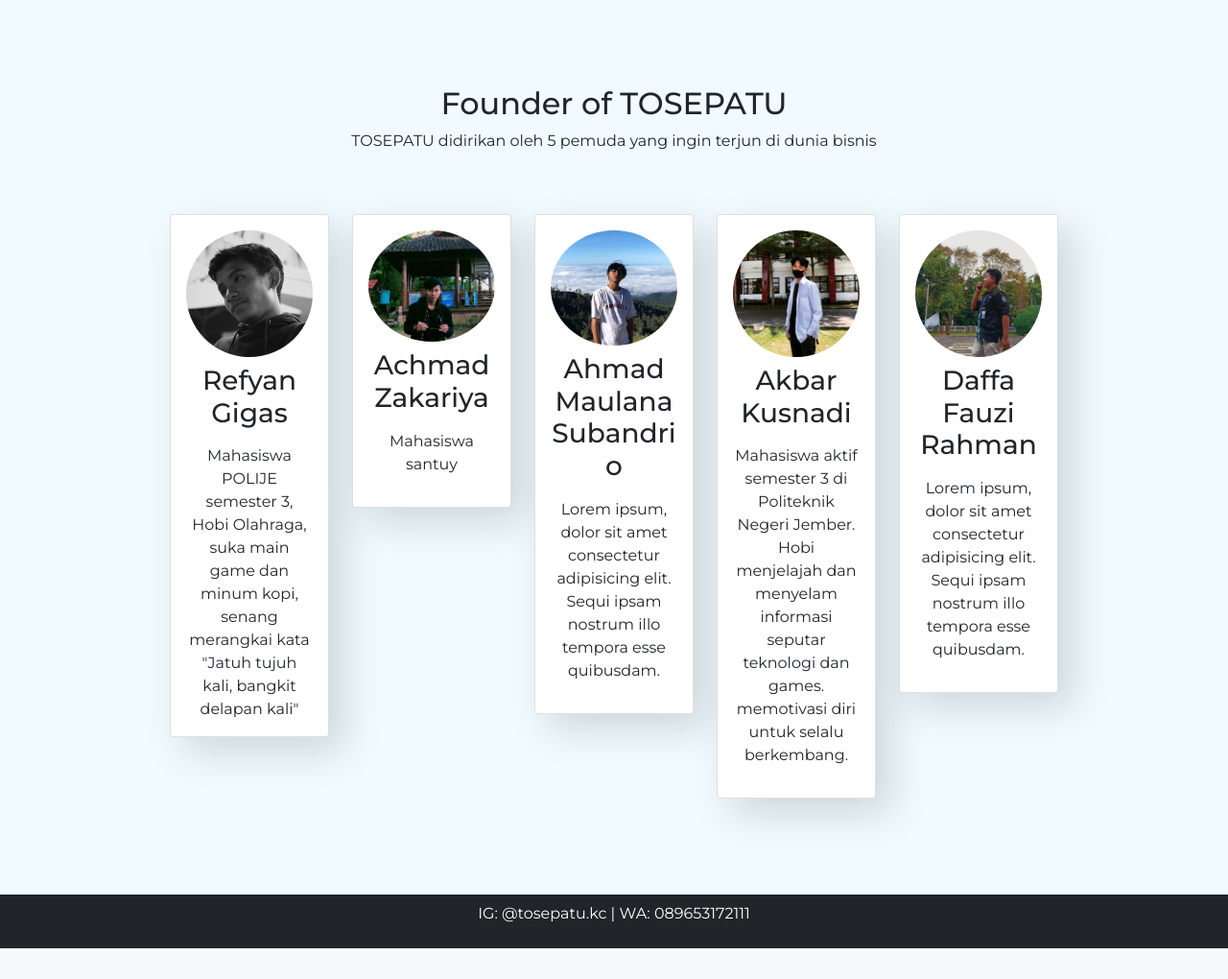
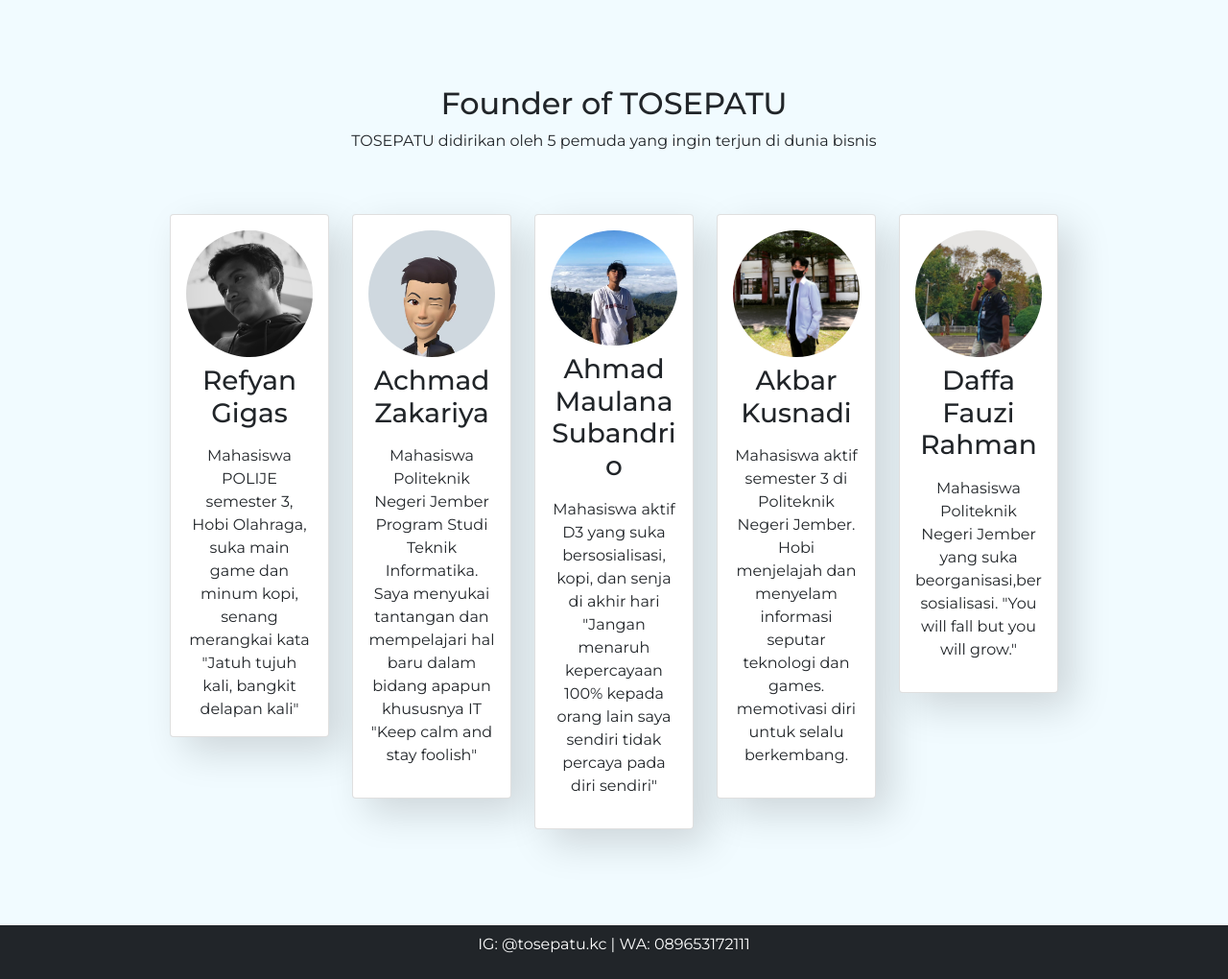
Before and after one commit to refyangigas/tosepatu, a PHP site: page / in a window 1280 px wide. Shown: the part 3564-4584 px from the top of the page at 96% size. Before the commit the page ends 4552 px from the top, so only its background shows below. Run offline with PHP 8.4, Linux system fonts and the light colour scheme; some libraries are stand-ins or nearby versions.

Commit message:
update index.php

```diff
--- a/index.php
+++ b/index.php
@@ -248,9 +248,9 @@
                 <div class="col-5 col-md-2 col-lg-2">
                     <div class="card text-center">
                         <div class="card-body">
-                          <img src="img/arya.png" alt="" class="w-60 img-fluid rounded-circle">
+                          <img src="img/arya.jpeg" alt="" class="w-60 img-fluid rounded-circle">
                         <h3 class="card-title py-2">Achmad Zakariya</h3>
-                        <p class="card-text">Mahasiswa santuy </p>
+                        <p class="card-text">Mahasiswa Politeknik Negeri Jember Program Studi Teknik Informatika. Saya menyukai tantangan dan mempelajari hal baru dalam bidang apapun khususnya IT "Keep calm and stay foolish"</p>
                         <p class="socials">
                         </p>
                         </div>
@@ -261,7 +261,7 @@
                         <div class="card-body">
                           <img src="img/bangla.jpg" alt="" class="w-60 img-fluid rounded-circle">
                         <h3 class="card-title py-2">Ahmad Maulana Subandrio</h3>
-                        <p class="card-text">Lorem ipsum, dolor sit amet consectetur adipisicing elit. Sequi ipsam nostrum illo tempora esse quibusdam.</p>
+                        <p class="card-text">Mahasiswa aktif D3 yang suka bersosialisasi, kopi, dan senja di akhir hari "Jangan menaruh kepercayaan 100% kepada orang lain saya sendiri tidak percaya pada diri sendiri" </p>
                         <p class="socials">
                         </p>
                         </div>
@@ -285,7 +285,7 @@
                           <div class="card-body">
                             <img src="img/daffa.jpg" alt="" class="w-60 img-fluid rounded-circle">
                           <h3 class="card-title py-2">Daffa Fauzi Rahman</h3>
-                          <p class="card-text">Lorem ipsum, dolor sit amet consectetur adipisicing elit. Sequi ipsam nostrum illo tempora esse quibusdam.</p>
+                          <p class="card-text">Mahasiswa Politeknik Negeri Jember yang suka beorganisasi,bersosialisasi. "You will fall but you will grow."</p>
                           <p class="socials">
                           </p>
                           </div>
```
Also changed, not shown: img/arya.jpeg (added), img/arya1.png (renamed from img/arya.png), img/bangla2.webp (added).
